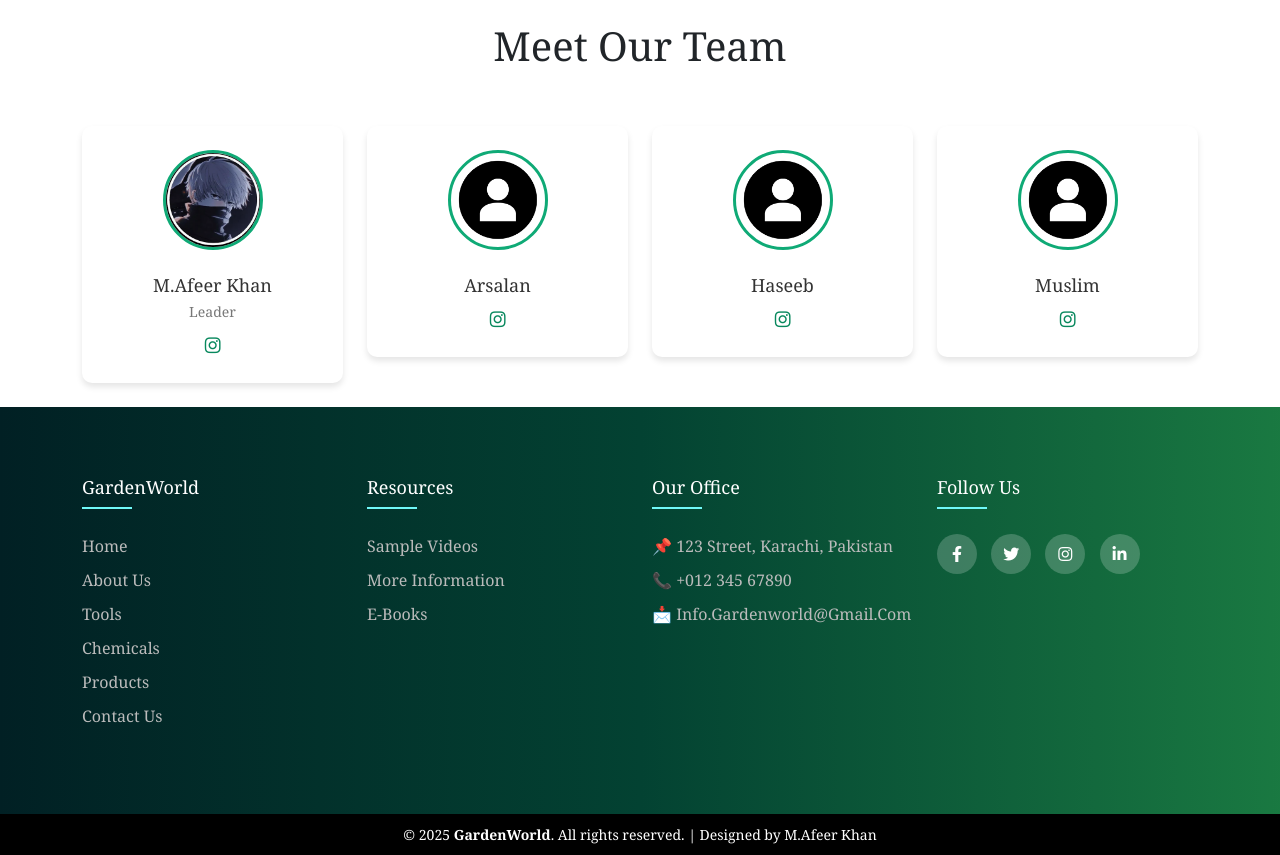
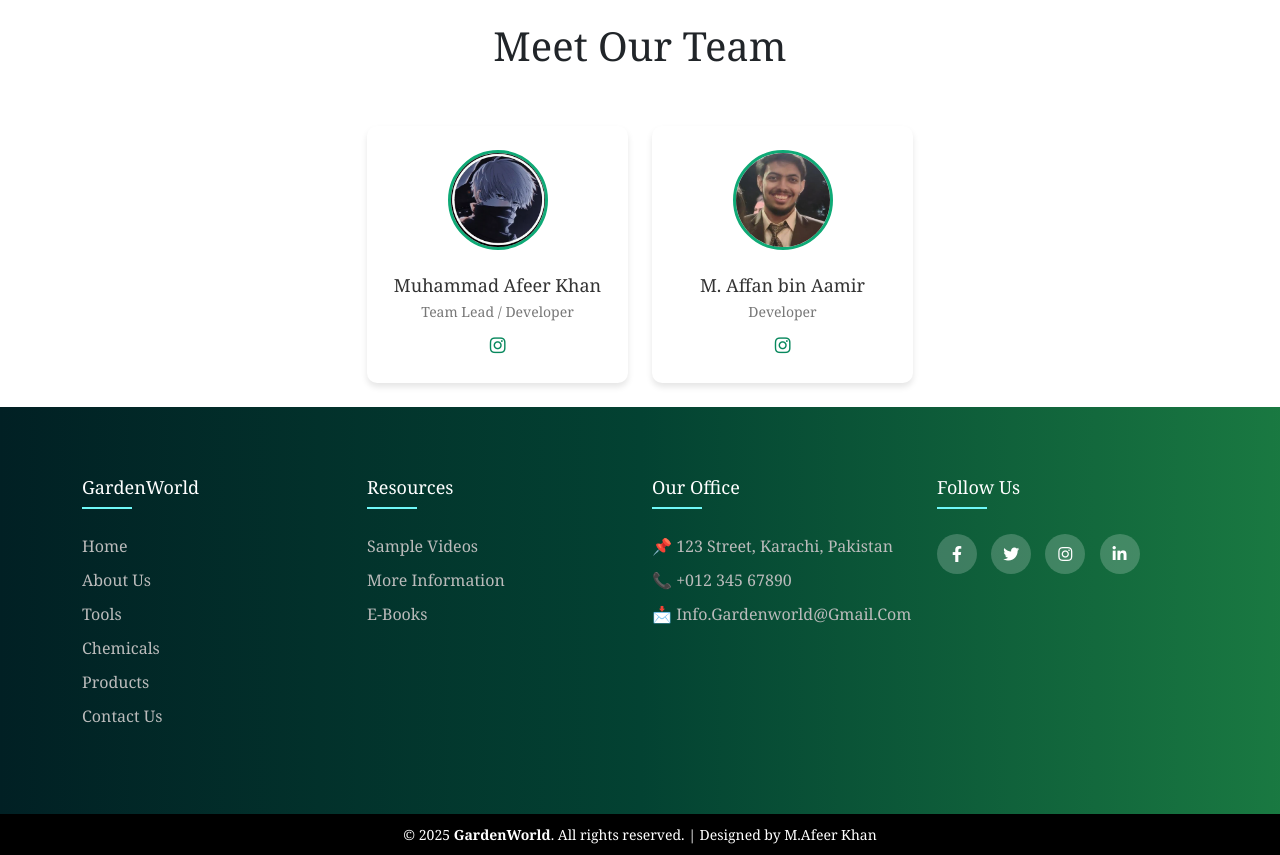
Before and after one commit to AfeerKhan/GardenWorld, a plain HTML site: page About.html in a window 1280 px wide. Shown: the part 1700-2555 px from the top of the page. Drawn offline with nearby package versions, Linux system fonts and the light colour scheme.

Commit message:
Final Push

```diff
--- a/About.html
+++ b/About.html
@@ -337,8 +337,8 @@
             <div class="col-md-3 col-sm-6 mb-4">
                 <div class="team-member text-center p-4">
                     <img src="Images/parker4.webp" alt="">
-                    <h3>M.Afeer Khan</h3>
-                    <p>Leader</p>
+                    <h3>Muhammad Afeer Khan</h3>
+                    <p>Team Lead / Developer</p>
                     <div class="social-icons">
                         <a href="#"><i class="fab fa-instagram"></i></a>
                     </div>
@@ -347,31 +347,9 @@
             <!-- Team Member 2 -->
             <div class="col-md-3 col-sm-6 mb-4">
                 <div class="team-member text-center p-4">
-                    <img src="Images/default2.jpg" alt="">
-                    <h3>Arsalan</h3>
-                    <p></p>
-                    <div class="social-icons">
-                        <a href="#"><i class="fab fa-instagram"></i></a>
-                    </div>
-                </div>
-            </div>
-            <!-- Team Member 3 -->
-            <div class="col-md-3 col-sm-6 mb-4">
-                <div class="team-member text-center p-4">
-                    <img src="Images/default2.jpg" alt="">
-                    <h3>Haseeb</h3>
-                    <p></p>
-                    <div class="social-icons">
-                        <a href="#"><i class="fab fa-instagram"></i></a>
-                    </div>
-                </div>
-            </div>
-            <!-- Team Member 4 -->
-            <div class="col-md-3 col-sm-6 mb-4">
-                <div class="team-member text-center p-4">
-                    <img src="Images/default2.jpg" alt="">
-                    <h3>Muslim</h3>
-                    <p></p>
+                    <img src="Images/affan1.jpg" alt="">
+                    <h3>M. Affan bin Aamir</h3>
+                    <p>Developer</p>
                     <div class="social-icons">
                         <a href="#"><i class="fab fa-instagram"></i></a>
                     </div>
```
Also changed, not shown: Images/affan1.jpg (added).
